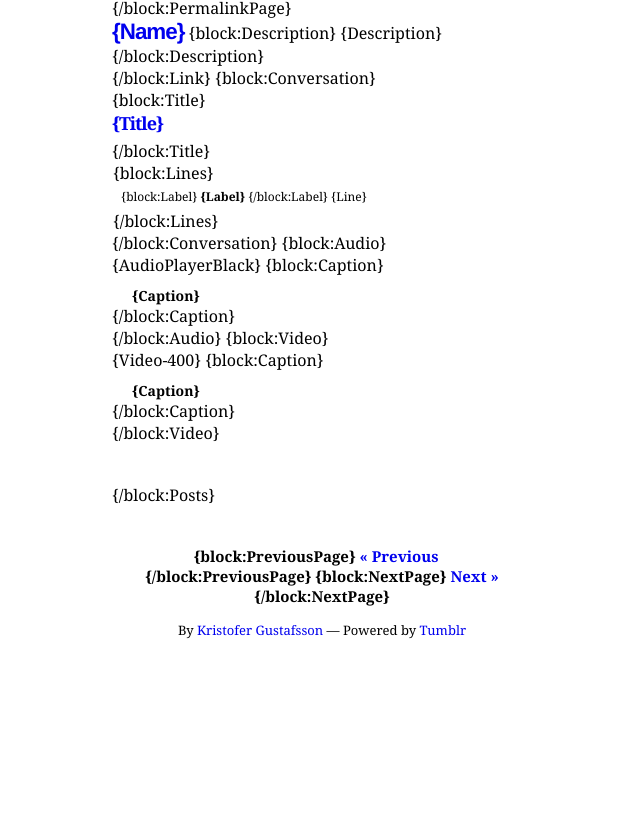
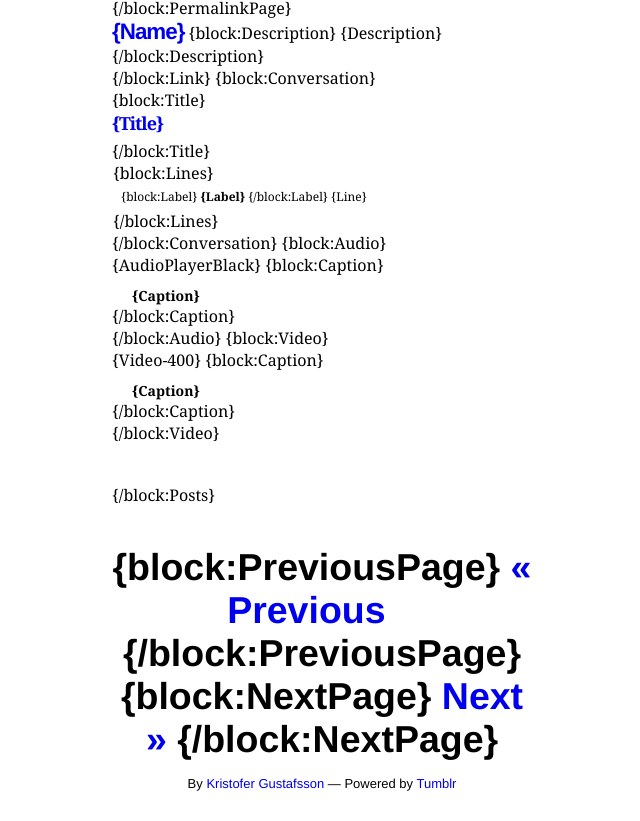
Before and after one commit to kpalmvik/whitebrd.se-tumblr-template, a plain HTML site: page tumblr-template.html in a window 1280 px wide. Shown: the part 668-1489 px from the top of the page, without its empty margins (318-958 px from the left). Before the commit the page ends 1337 px from the top, so only its background shows below. Drawn offline with Linux system fonts and the light colour scheme.

Commit message:
Changed font in the footer

```diff
--- a/tumblr-template.html
+++ b/tumblr-template.html
@@ -349,13 +349,17 @@
                         }
 
                     div#footer div#credit {
-                        font: normal 13px Georgia, serif;
+                        font: normal 13px "franklin-gothic-urw", helvetica, sans-serif;
                         font-size: 13px;
                         margin-top: 15px;
                     }
 
                         .query { font-weight: bold; }
 
+                div#footer-pagenav {
+                    font-family: "franklin-gothic-urw", helvetica, sans-serif;
+                    font-size:2.5em;
+                }
             {CustomCSS}
         </style>
     </head>
@@ -476,6 +480,7 @@
             {/block:Posts}
 
             <div id="footer">
+                <div id="footer-pagenav">
                     {block:PreviousPage}
                         <a href="{PreviousPage}">&#171; Previous</a> &nbsp;&nbsp;
                     {/block:PreviousPage}
@@ -483,6 +488,7 @@
                     {block:NextPage}
                         <a href="{NextPage}">Next &#187;</a>
                     {/block:NextPage}
+                </div>
 
                 <div id="credit">
                     By <a href="http://www.kristofer.pp.se/">Kristofer Gustafsson</a>
```
Lines whose indentation alone changed are shown as unchanged.
